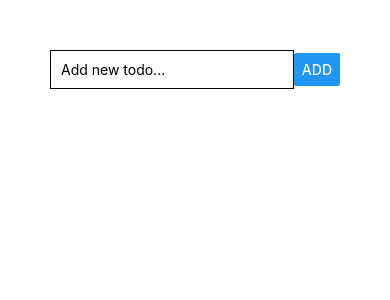
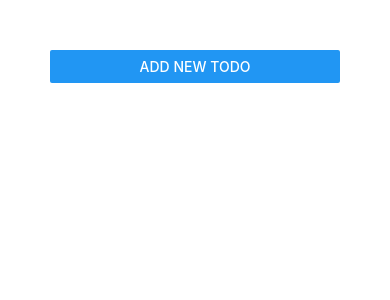
Before and after one commit to oguzhanturgut/first-react-native-project, a React Native app: screen / in a window 390 px wide. Shown: the top 300 px of the page. Built offline with nearby package versions, Linux system fonts and the light colour scheme.

Commit message:
add Modal and delete todo

```diff
--- a/App.js
+++ b/App.js
@@ -1,26 +1,52 @@
-import React, {useState} from 'react';
-import { StyleSheet, View, Button, TextInput, FlatList} from 'react-native';
+import React, { useState } from "react";
+import { StyleSheet, View, Button, FlatList } from "react-native";
 import TodoItem from "./components/TodoItem";
 import TodoInput from "./components/TodoInput";
 
 export default function App() {
   const [todos, setTodos] = useState([]);
+  const [isAddMode, setIsAddMode] = useState(false);
 
-  const addTodoHandler = todo => setTodos(prevTodos =>  [...prevTodos, {key:Math.random().toString(), text:todo}]);
+  const addTodoHandler = todo => {
+    setTodos(prevTodos => [
+      ...prevTodos,
+      { id: Math.random().toString(), text: todo }
+    ]);
+    setIsAddMode(false);
+  };
 
-    return (
-        <View style={styles.screen}>
-            <TodoInput onAddTodo={addTodoHandler}/>
-            <FlatList data={todos}
-                      renderItem={data => <TodoItem text={data.item.text}/>}
-            />
-        </View>
+  const removeTodoHandler = id =>
+    setTodos(prevTodos => prevTodos.filter(item => item.id !== id));
 
-    );
+  const cancelTodoAdditionHandler = () => {
+    setIsAddMode(false);
+  };
+
+  return (
+    <View style={styles.screen}>
+      <Button title="Add new todo" onPress={() => setIsAddMode(true)} />
+      <TodoInput
+        onAddTodo={addTodoHandler}
+        visible={isAddMode}
+        onCancel={cancelTodoAdditionHandler}
+      />
+      <FlatList
+        data={todos}
+        keyExtractor={item => item.id}
+        renderItem={data => (
+          <TodoItem
+            text={data.item.text}
+            id={data.item.id}
+            onDelete={removeTodoHandler}
+          />
+        )}
+      />
+    </View>
+  );
 }
 
 const styles = StyleSheet.create({
-  screen:{
-    padding:50
+  screen: {
+    padding: 50
   }
 });
--- a/components/TodoInput.js
+++ b/components/TodoInput.js
@@ -1,31 +1,56 @@
-import React, {useState} from 'react';
-import {StyleSheet, Button, TextInput, View} from "react-native";
+import React, { useState } from "react";
+import { StyleSheet, Button, TextInput, View, Modal } from "react-native";
 
-const TodoInput = (props) => {
-    const [todo, setTodo] = useState('');
+const TodoInput = props => {
+  const [todo, setTodo] = useState("");
   const todoInputHandler = todoText => setTodo(todoText);
+  const addTodoHandler = () => {
+    props.onAddTodo(todo);
+    setTodo("");
+  };
 
-    return <View style={styles.inputContainer}>
-        <TextInput placeholder="Add new todo..."
+  return (
+    <Modal visible={props.visible} animationType="slide">
+      <View style={styles.inputContainer}>
+        <TextInput
+          placeholder="Add new todo..."
           style={styles.input}
           onChangeText={todoInputHandler}
           value={todo}
         />
-        <Button title="ADD" onPress={props.onAddTodo.bind(this,todo)}/>
+        <View style={styles.buttons}>
+          <View style={styles.button}>
+            <Button title="CANCEL" color="red" onPress={props.onCancel} />
           </View>
+          <View style={styles.button}>
+            <Button title="ADD" onPress={addTodoHandler} />
+          </View>
+        </View>
+      </View>
+    </Modal>
+  );
 };
 
-const styles=StyleSheet.create({
-    inputContainer:{
-        flexDirection: 'row',
-        justifyContent: 'space-between',
-        alignItems: 'center'
+const styles = StyleSheet.create({
+  inputContainer: {
+    flex: 1,
+    justifyContent: "center",
+    alignItems: "center"
   },
   input: {
-        width: '85%',
-        borderColor: 'black',
+    width: "85%",
+    borderColor: "black",
     borderWidth: 1,
-        padding: 10
+    padding: 10,
+    marginBottom: 10
+  },
+  buttons: {
+    width: "80%",
+    flexDirection: "row",
+    justifyContent: "space-between"
+  },
+  button: {
+    width: "35%"
   }
 });
 
--- a/components/TodoItem.js
+++ b/components/TodoItem.js
@@ -1,20 +1,25 @@
-import React from 'react';
-import {StyleSheet,Text, View} from "react-native";
+import React from "react";
+import { StyleSheet, Text, View, TouchableOpacity } from "react-native";
 
-const TodoItem = (props) => {
+const TodoItem = props => {
   return (
-        <View style={styles.listItem}>
+    <TouchableOpacity
+      activeOpacity={0.8}
+      onPress={props.onDelete.bind(this, props.id)}
+    >
+      <View style={styles.listItem} on>
         <Text>{props.text}</Text>
       </View>
+    </TouchableOpacity>
   );
 };
 
-const styles=StyleSheet.create({
-    listItem:{
-        padding:10,
-        marginVertical:10,
-        backgroundColor:'#ccc',
-        borderColor:'black',
+const styles = StyleSheet.create({
+  listItem: {
+    padding: 10,
+    marginVertical: 10,
+    backgroundColor: "#ccc",
+    borderColor: "black",
     borderWidth: 1
   }
 });
--- a/package.json
+++ b/package.json
@@ -15,8 +15,9 @@
     "react-native-web": "~0.11.7"
   },
   "devDependencies": {
+    "@babel/core": "^7.0.0",
     "babel-preset-expo": "~8.0.0",
-    "@babel/core": "^7.0.0"
+    "prettier": "1.19.1"
   },
   "private": true
 }
```
Lines whose indentation alone changed are shown as unchanged.
